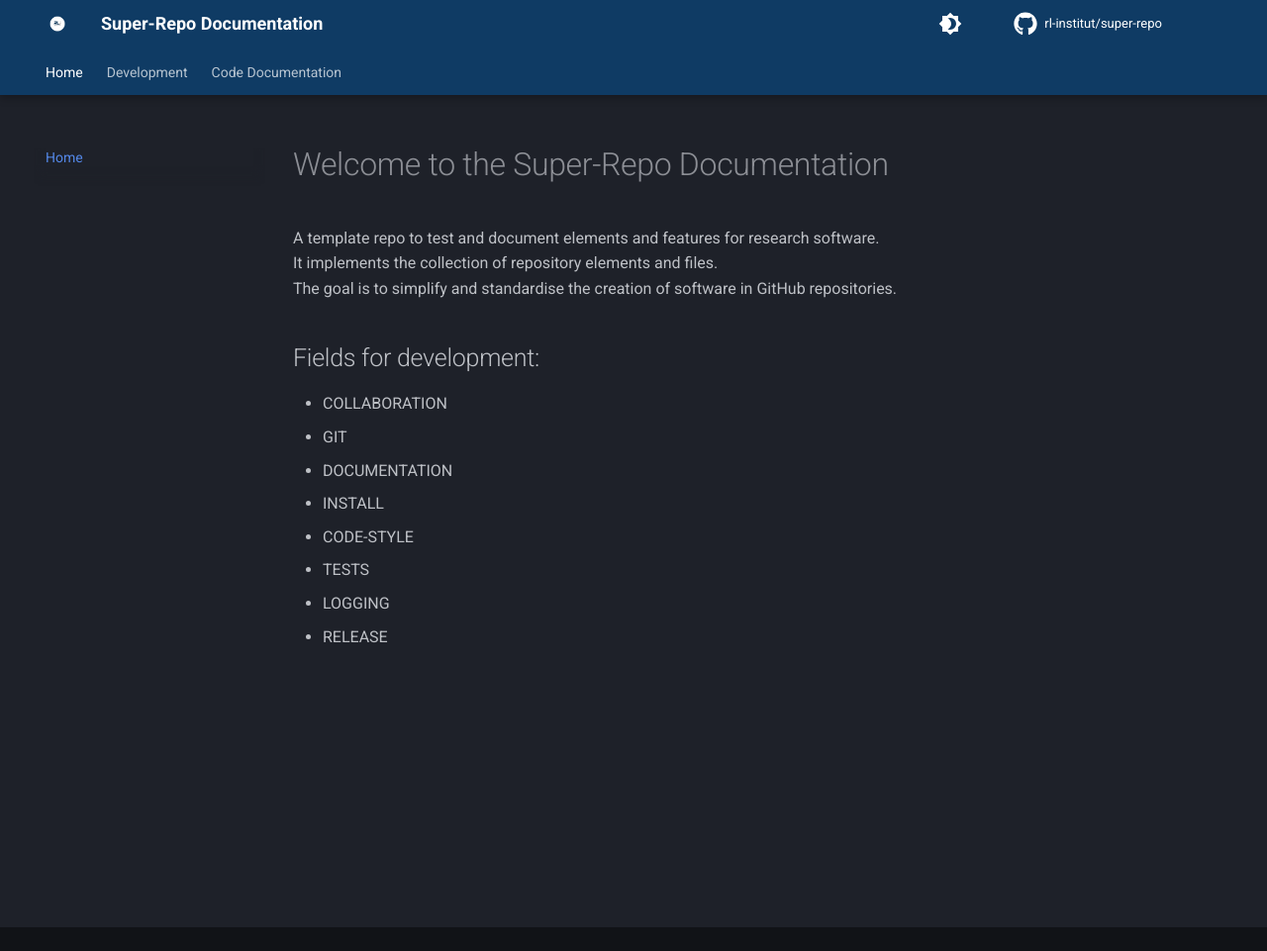
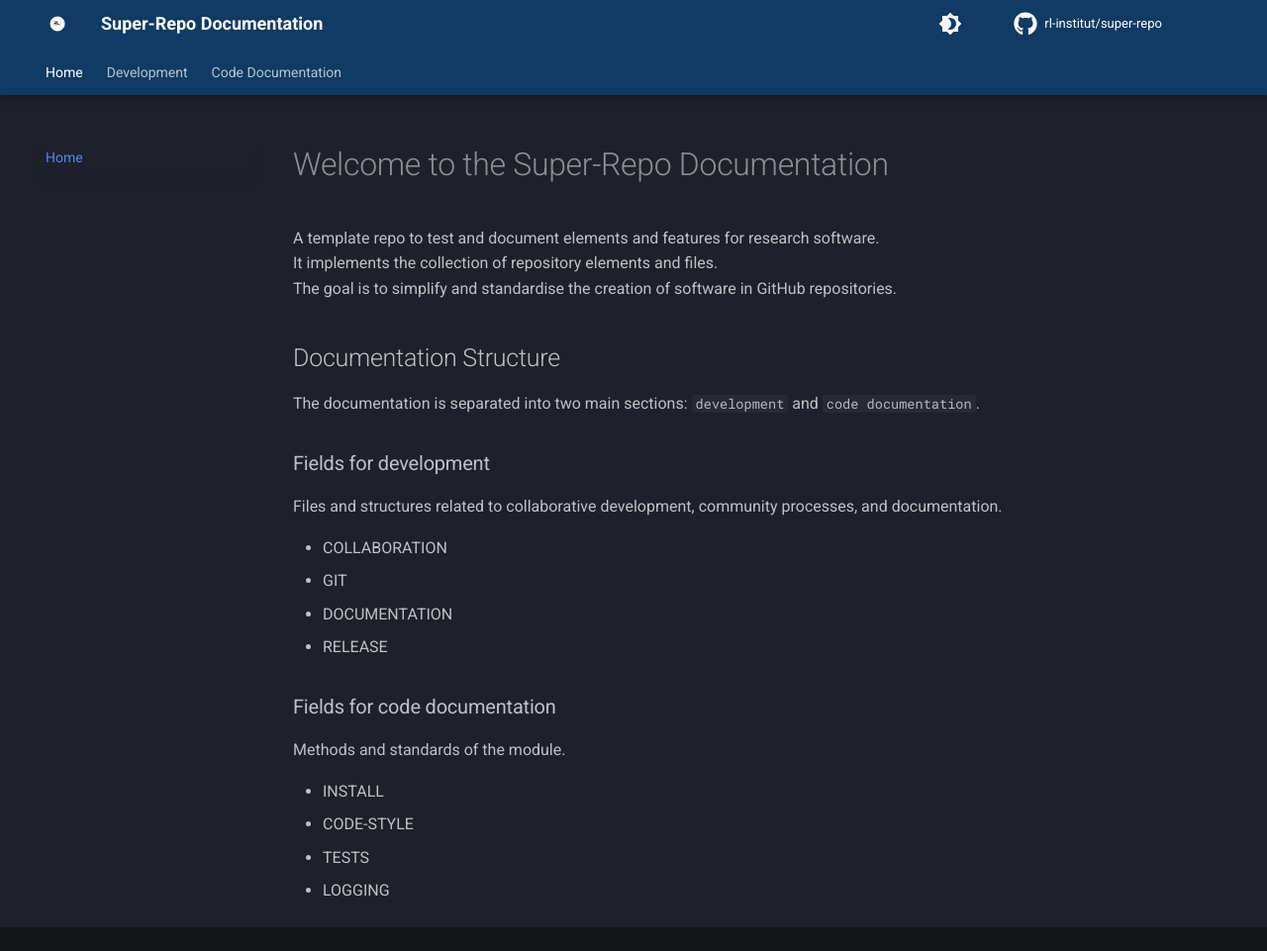
Before and after one commit to rl-institut/super-repo, an MkDocs documentation site: the page built from docs/index.md, in a window 1280 px wide and 961 px high. Shown: the whole window at 99% size. Built offline with MkDocs 1.6.1 and Material for MkDocs 9.7.7, drawn with Linux system fonts in a browser that asks for light colours; comment, search, counter and statistics services are not loaded.

Commit message:
Move documentation files into folder structure #4

```diff
--- a/docs/index.md
+++ b/docs/index.md
@@ -10,13 +10,26 @@ A template repo to test and document elements and features for research software
 It implements the collection of repository elements and files. <br>
 The goal is to simplify and standardise the creation of software in GitHub repositories.
 
-## Fields for development:
+## Documentation Structure
+
+The documentation is separated into two main sections:
+`development` and `code documentation`. <br>
+
+### Fields for development
+
+Files and structures related to collaborative development, community processes,
+ and documentation.
 
 - COLLABORATION
 - GIT
 - DOCUMENTATION
+- RELEASE
+
+### Fields for code documentation
+
+Methods and standards of the module.
+
 - INSTALL
 - CODE-STYLE
 - TESTS
 - LOGGING
-- RELEASE
--- a/mkdocs.yml
+++ b/mkdocs.yml
@@ -54,24 +54,24 @@ nav:
   - Home: index.md
   - Development:
     - Collaboration:
-      - collaboration/index.md
-      - License: collaboration/license.md
-      - Citation: collaboration/citation.md
-      - Contributing: collaboration/contributing.md
-      - Users: collaboration/users.md
-      - Code of Conduct: collaboration/code_of_conduct.md
+      - development/collaboration/index.md
+      - License: development/collaboration/license.md
+      - Citation: development/collaboration/citation.md
+      - Contributing: development/collaboration/contributing.md
+      - Users: development/collaboration/users.md
+      - Code of Conduct: development/collaboration/code_of_conduct.md
     - Git:
-      - git/index.md
-      - Gitignore: git/gitignore.md
+      - development/git/index.md
+      - Gitignore: development/git/gitignore.md
     - Documentation:
-      - documentation/index.md
+      - development/documentation/index.md
     - Release:
-      - release/index.md
+      - development/release/index.md
   - Code Documentation:
     - Install:
-      - install/index.md
+      - code/install/index.md
     - Code Style:
-        - style/index.md
+      - code/style/index.md
     - Functions:
       - code/index.md
       - code/code_example.md
```
Also changed, not shown: README.rst, docs/code/install/index.md (renamed from docs/install/index.md), docs/code/style/index.md (renamed from docs/style/index.md), docs/development/collaboration/citation.md (renamed from docs/collaboration/citation.md), docs/development/collaboration/code_of_conduct.md (renamed from docs/collaboration/code_of_conduct.md), docs/development/collaboration/contributing.md (renamed from docs/collaboration/contributing.md), docs/development/collaboration/index.md (renamed from docs/collaboration/index.md), docs/development/collaboration/license.md (renamed from docs/collaboration/license.md), docs/development/collaboration/users.md (renamed from docs/collaboration/users.md), docs/development/documentation/index.md (renamed from docs/documentation/index.md), docs/development/git/gitignore.md (renamed from docs/git/gitignore.md), docs/development/git/index.md (renamed from docs/git/index.md), docs/development/git/test-driven-developement-workflow.md (added), docs/development/release/index.md (renamed from docs/release/index.md).
